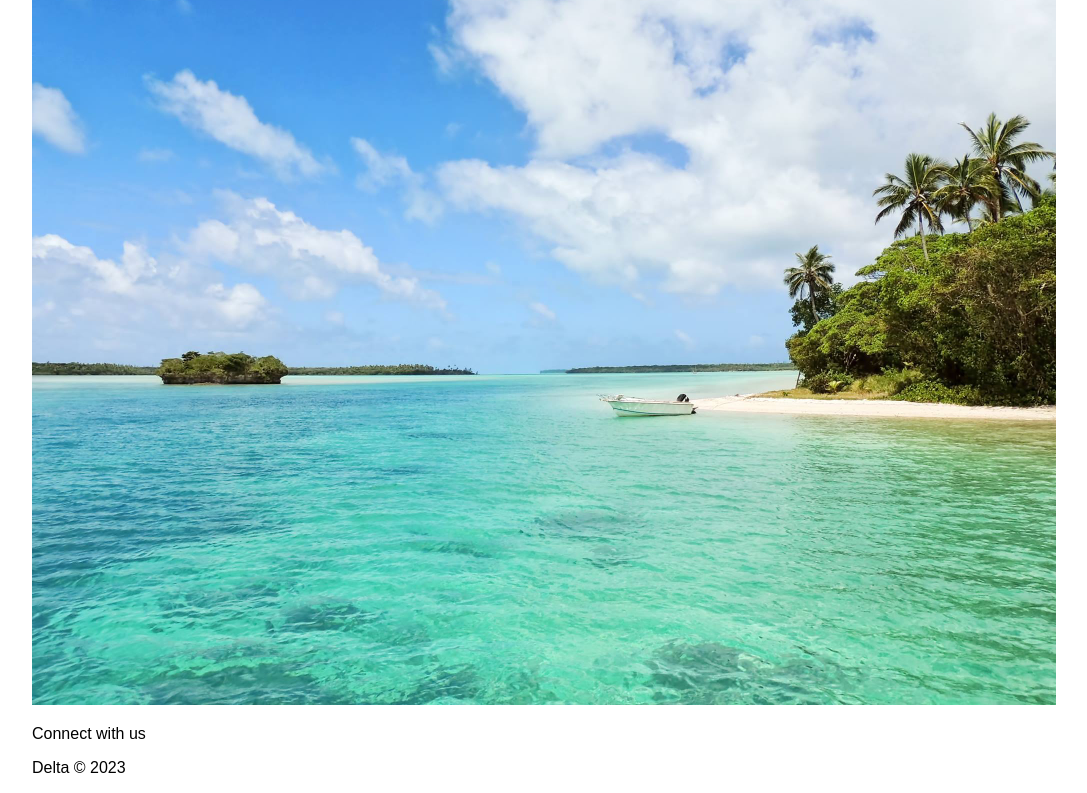
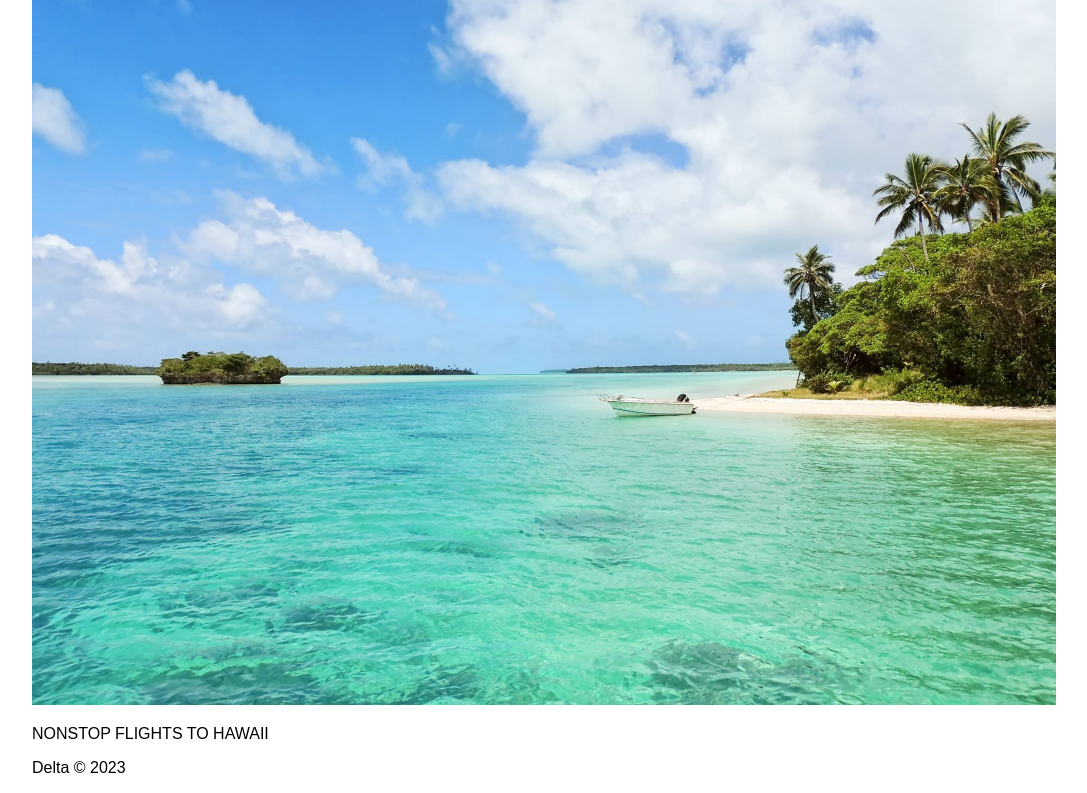
Before and after one commit to benbcuca/adpr858, a plain HTML site: page assignments/Project2/Project2.html in a window 1280 px wide. Shown: the part 515-1308 px from the top of the page, without its empty margins (96-1183 px from the left). Drawn offline with Linux system fonts and the light colour scheme.

Commit message:
Project 2 Final

```diff
--- a/assignments/Project2/Project2.html
+++ b/assignments/Project2/Project2.html
@@ -51,7 +51,7 @@
 
  <div class="container">
 
-    <p>Connect with us</p>
+    <p>NONSTOP FLIGHTS TO HAWAII</p>
     <p>Delta &copy; 2023</p>
 
 </div>
```
